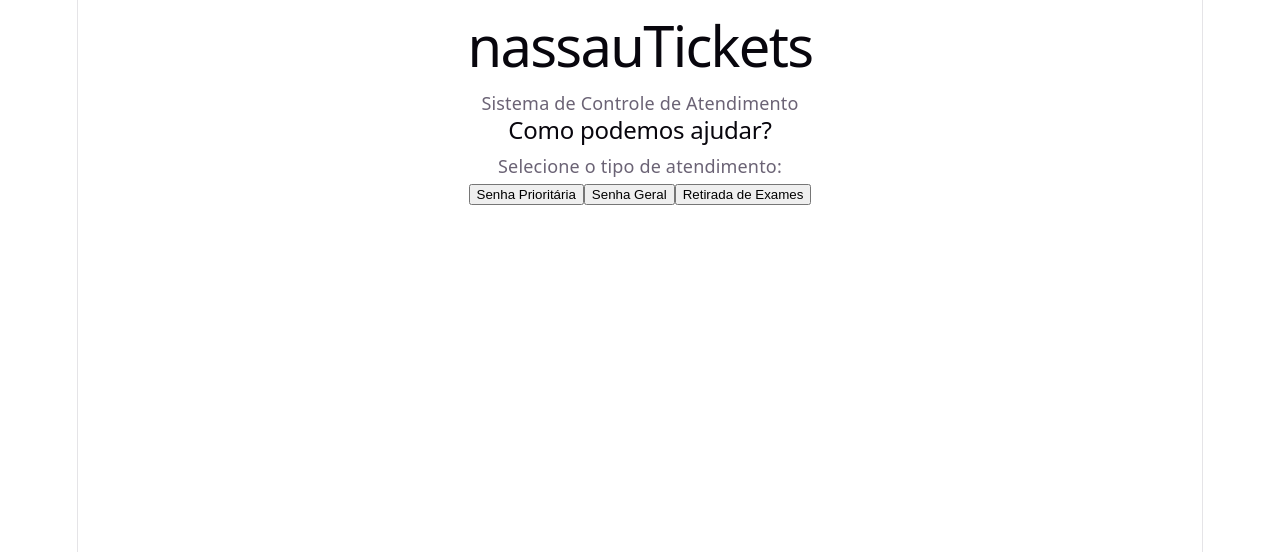
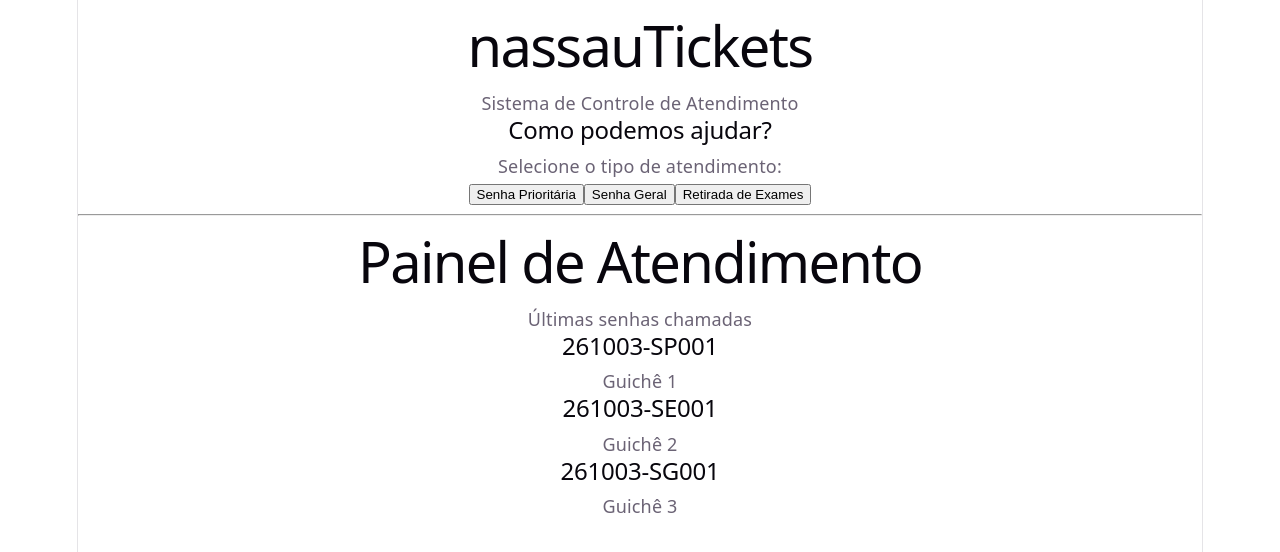
Before and after one commit to jonatasalmeidasantana142-art/nassauTickets, a React app in the folder frontend/: page / in a window 1280 px wide. Shown: the top 552 px of the page. Built offline with nearby package versions, Linux system fonts and the light colour scheme; the HTML template or start-up script is replaced by a standard one.

Commit message:
adicionei painel no appjsx

```diff
--- a/frontend/src/App.jsx
+++ b/frontend/src/App.jsx
@@ -1,7 +1,16 @@
 import Totem from "./pages/Totem"
+import Painel from "./pages/Painel"
 
 function App() {
-  return <Totem />
+  return (
+    <div>
+      <Totem />
+
+      <hr />
+
+      <Painel />
+    </div>
+  )
 }
 
 export default App
--- /dev/null
+++ b/frontend/src/pages/painel.jsx
@@ -0,0 +1,24 @@
+function Painel() {
+  const senhas = [
+    { numero: "261003-SP001", guiche: "Guichê 1" },
+    { numero: "261003-SE001", guiche: "Guichê 2" },
+    { numero: "261003-SG001", guiche: "Guichê 3" },
+  ]
+
+  return (
+    <div>
+      <h1>Painel de Atendimento</h1>
+
+      <p>Últimas senhas chamadas</p>
+
+      {senhas.map((senha) => (
+        <div key={senha.numero}>
+          <h2>{senha.numero}</h2>
+          <p>{senha.guiche}</p>
+        </div>
+      ))}
+    </div>
+  )
+}
+
+export default Painel
```
